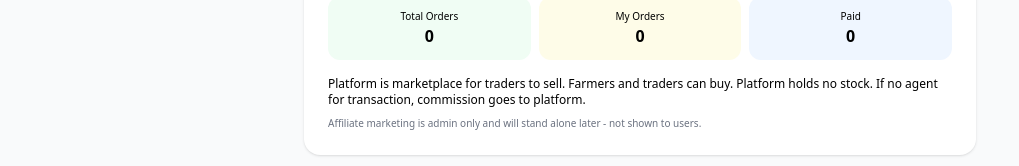
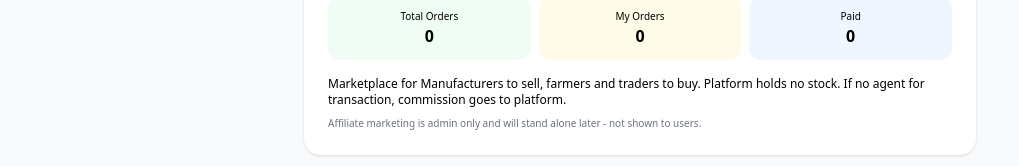
Before and after one commit to gspiassociatesltd/nicham-trade, a Next.js app: page /agent in a window 1280 px wide. Shown: the part 285-451 px from the top of the page, without its empty margins (0-1019 px from the left). Built offline with nearby package versions, Linux system fonts and the light colour scheme.

Commit message:
Add files via upload

```diff
--- a/app/agent/page.tsx
+++ b/app/agent/page.tsx
@@ -31,7 +31,7 @@ export default function AgentPage() {
           <div className="bg-yellow-50 p-3 rounded-xl text-center"><div className="text-[10px]">My Orders</div><div className="font-black">{myOrders.length}</div></div>
           <div className="bg-blue-50 p-3 rounded-xl text-center"><div className="text-[10px]">Paid</div><div className="font-black">{paid.length}</div></div>
         </div>
-        <div className="mt-4 text-xs">Platform is marketplace for traders to sell. Farmers and traders can buy. Platform holds no stock. If no agent for transaction, commission goes to platform.</div>
+        <div className="mt-4 text-xs">Marketplace for Manufacturers to sell, farmers and traders to buy. Platform holds no stock. If no agent for transaction, commission goes to platform.</div>
         <div className="mt-2 text-[10px] text-gray-500">Affiliate marketing is admin only and will stand alone later - not shown to users.</div>
       </div>
     </main>
--- a/app/page.tsx
+++ b/app/page.tsx
@@ -91,7 +91,7 @@ export default function Home(){
       <div className="max-w-6xl mx-auto px-4 py-4">
         <div className="bg-white border-2 border-green-200 rounded-xl p-3 mb-3 text-center">
           <div className="text-sm font-bold text-green-800">Welcome to NiChAm Trade, type the product you want into the search box and click Search.</div>
-          <div className="text-[10px] text-gray-500 mt-1">Marketplace for traders to sell, farmers and traders to buy. Agent helps those who cannot read or write English.</div>
+          <div className="text-[10px] text-gray-500 mt-1">Marketplace for Manufacturers to sell, farmers and traders to buy. Agent helps those who cannot read or write English.</div>
         </div>
 
         <div className="bg-white rounded-2xl shadow p-3 flex gap-2 items-center">
```
